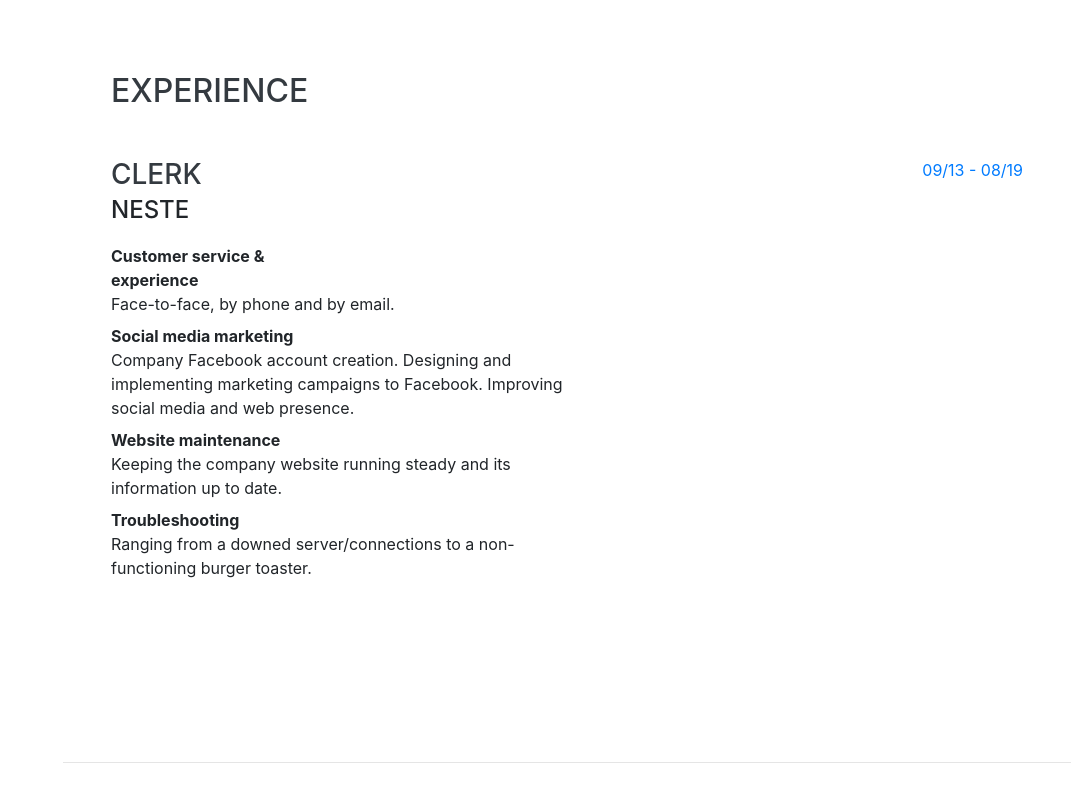
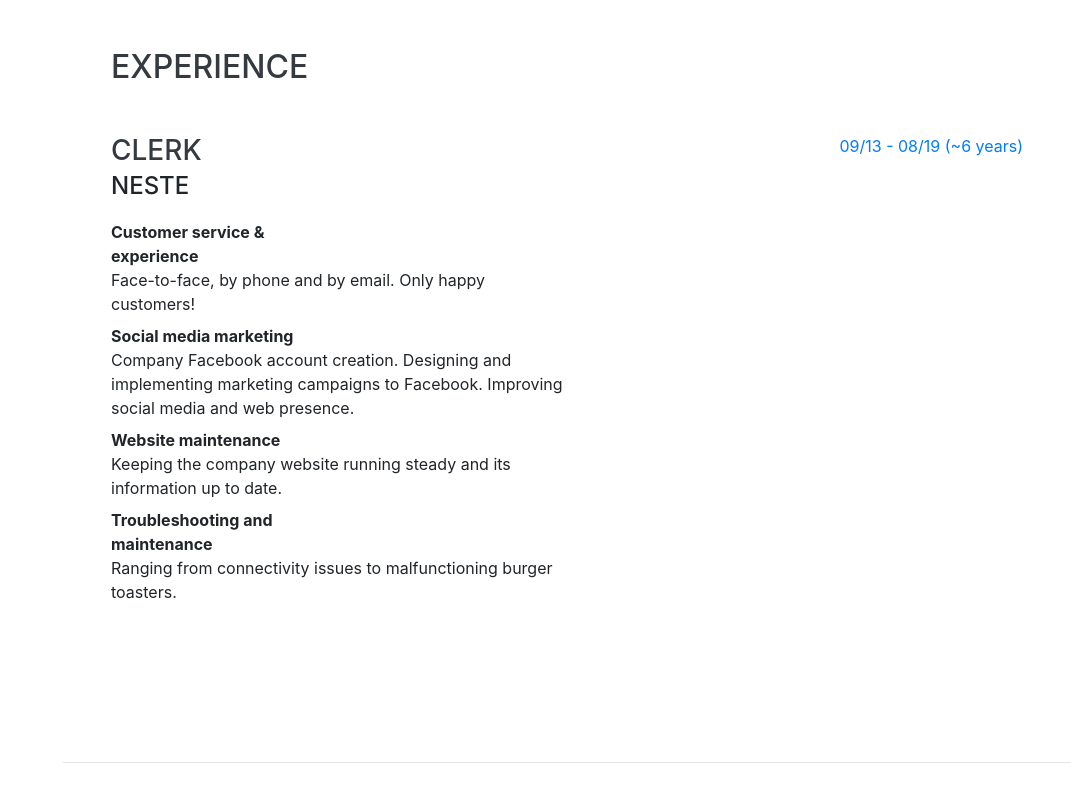
Before and after one commit to puttehi/puttehi.github.io, a website with bundled scripts: page index.html in a window 1280 px wide. Shown: the part 1640-2442 px from the top of the page, without its empty margins (209-1280 px from the left). Built offline with nearby package versions, Linux system fonts and the light colour scheme; a web font is replaced by a local one.

Commit message:
add socials header to front page

```diff
--- a/index.html
+++ b/index.html
@@ -72,6 +72,7 @@
         </div>
         <p class="lead mb-5">Gaming enthusiast from Kainuu, Finland. Unity *programmer*.</p>
         <p class="lead mb-5">Take a peek at my <a class="js-scroll-trigger" href="#projects">past projects!</a></p>
+        <div class="subheading mb-3">Socials</div>
         <div class="social-icons">
           <span class="linked-in">
             <a href="https://www.linkedin.com/in/petteri-zitting-39953a16a/" target="_blank">
@@ -134,7 +135,7 @@
             <div class="subheading mb-3">Neste</div>
             <dl class="row">
               <dt class="col-sm-5">Customer service & experience</dt>
-              <dd class="col-sm-9">Face-to-face, by phone and by email.</dd>
+              <dd class="col-sm-9">Face-to-face, by phone and by email. Only happy customers!</dd>
               <dt class="col-sm-5">Social media marketing</dt>
               <dd class="col-sm-9">
                 Company Facebook account creation. Designing and implementing marketing campaigns to Facebook. Improving
@@ -142,13 +143,13 @@
               <dt class="col-sm-5">Website maintenance</dt>
               <dd class="col-sm-9">Keeping the company website running steady and its information up to date.</dd>
 
-              <dt class="col-sm-5">Troubleshooting</dt>
-              <dd class="col-sm-9">Ranging from a downed server/connections to a non-functioning burger toaster.</dd>
+              <dt class="col-sm-5">Troubleshooting and maintenance</dt>
+              <dd class="col-sm-9">Ranging from connectivity issues to malfunctioning burger toasters.</dd>
             </dl>
             </p>
           </div>
           <div class="resume-date text-md-right">
-            <span class="text-primary">09/13 - 08/19</span>
+            <span class="text-primary">09/13 - 08/19 (~6 years)</span>
           </div>
         </div>
 
```
